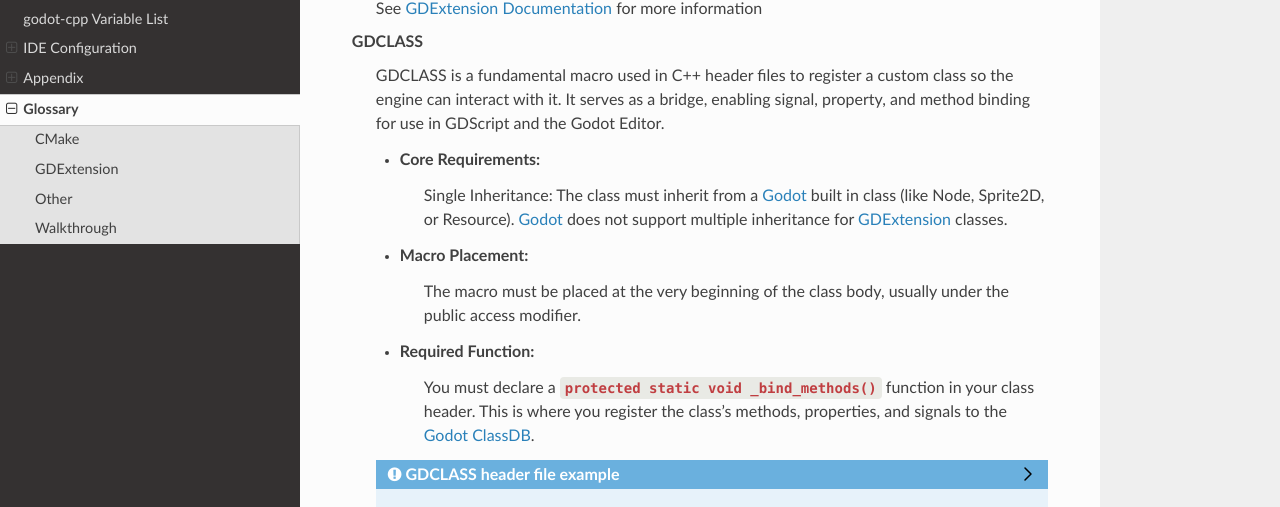
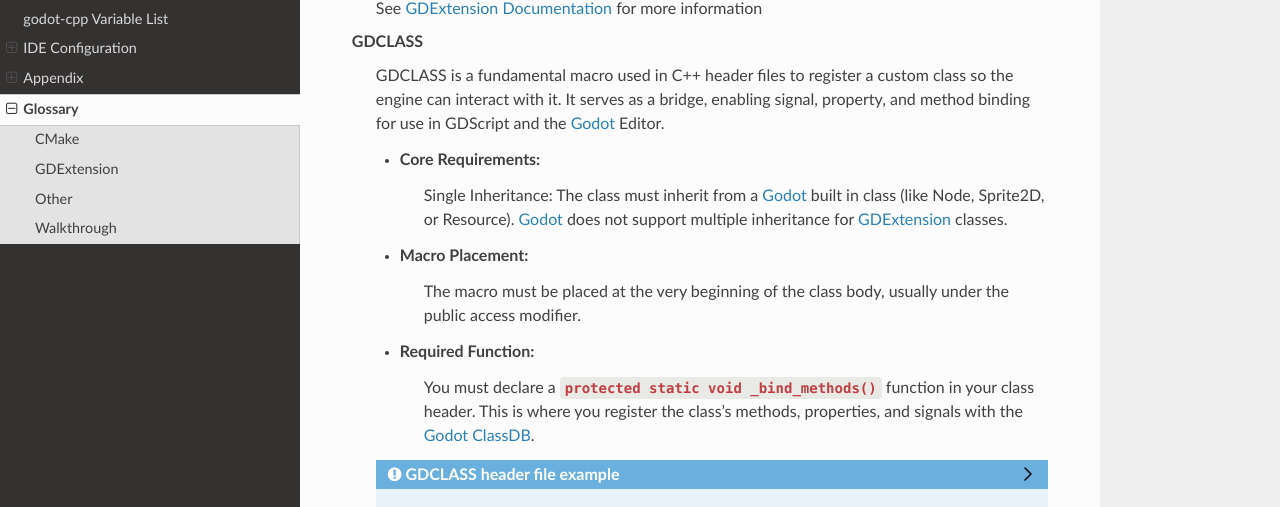
Before and after one commit to silenuz/GDExtension_CMake, a Sphinx documentation site: the page built from docs/source/glossary.rst, in a window 1280 px wide and 900 px high, scrolled down 4704 px. Shown: the part 192-699 px from the top of the window. Built offline with Sphinx 7.4.7 and the Read the Docs theme 3.1.0, drawn with Linux system fonts in a browser that asks for light colours.

Commit message:
typo in glossary definition fixed, used to instead of with

```diff
--- a/docs/source/glossary.rst
+++ b/docs/source/glossary.rst
@@ -311,7 +311,7 @@ Definition of terms specific to GDExtension development
    GDCLASS
       GDCLASS is a fundamental macro used in C++ header files to register a custom class so the engine can
       interact with it. It serves as a bridge, enabling signal, property, and method binding for use in
-      GDScript and the Godot Editor.
+      GDScript and the :term:`Godot` Editor.
 
       * Core Requirements:
          Single Inheritance: The class must inherit from a :term:`Godot` built in class
@@ -321,7 +321,7 @@ Definition of terms specific to GDExtension development
          The macro must be placed at the very beginning of the class body, usually under the public access modifier.
       * Required Function:
          You must declare a ``protected static void _bind_methods()`` function in your class header.
-         This is where you register the class's methods, properties, and signals to the :term:`Godot` :term:`ClassDB`.
+         This is where you register the class's methods, properties, and signals with the :term:`Godot` :term:`ClassDB`.
 
       .. admonition:: GDCLASS header file example
          :class: dropdown
```
